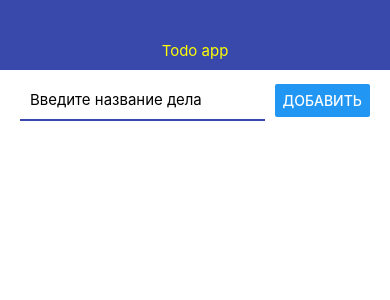
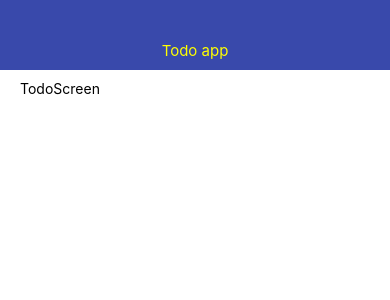
Before and after one commit to jsmyjob/rn-app, a React Native app: screen / in a window 390 px wide. Shown: the top 300 px of the page. Built offline with nearby package versions, Linux system fonts and the light colour scheme.

Commit message:
Screens. Перенос функциональности в MainScreen

```diff
--- a/App.js
+++ b/App.js
@@ -1,10 +1,11 @@
 import React, { useState } from "react";
 import { StyleSheet, Text, View, ScrollView, FlatList } from "react-native";
-import { Navbar } from "./src/Navbar";
-import { AddToDo } from "./src/AddTodo";
-import { Todo } from "./src/Todo";
+import { Navbar } from "./src/components/Navbar";
+import { MainScreen } from "./src/screens/MainScreen";
+import { TodoScreen } from "./src/screens/TodoScreen";
 
 export default function App() {
+  const [todoId, setTodoId] = useState('123');
   const [todos, setTodos] = useState([]); // тип данных "Кортеж"
 
   const removeTodo = (id) => {
@@ -22,18 +23,24 @@ export default function App() {
   };
 
 
+
+
+
+  let content = <MainScreen removeTodo={removeTodo} addTodo={addTodo} todos={todos}/>
+  if(todoId !== null) {
+    content = <TodoScreen />
+  }
+
+
+
+
+
+
   return (
     <View>
       <Navbar title="Todo app" />
       <View style={styles.container}>
-        <AddToDo onSubmit={addTodo} />
-
-        <FlatList
-          data={todos}
-          renderItem={({ item }) => <Todo todo={item} onRemove={removeTodo} />}
-          keyExtractor={(item) => item.id}
-        />
-
+        {content}
       </View>
     </View>
   );
@@ -41,6 +48,7 @@ export default function App() {
 
 const styles = StyleSheet.create({
   container: {
+    height: '100%',
     paddingHorizontal: 20,
     paddingVertical: 10
   }
--- /dev/null
+++ b/src/screens/MainScreen.js
@@ -0,0 +1,22 @@
+import React from "react";
+import { StyleSheet, View, FlatList } from "react-native";
+import { AddToDo } from "../components/AddTodo";
+import { Todo } from "../components/Todo";
+
+export const MainScreen = ({ addTodo, removeTodo, todos }) => {
+  return (
+    <View style={styles.container}>
+      <AddToDo onSubmit={addTodo} />
+
+      <FlatList
+        data={todos}
+        renderItem={({ item }) => <Todo todo={item} onRemove={removeTodo} />}
+        keyExtractor={item => item.id}
+      />
+    </View>
+  );
+};
+
+const styles = StyleSheet.create({
+  container: {}
+});
--- /dev/null
+++ b/src/screens/TodoScreen.js
@@ -0,0 +1,14 @@
+import React from "react";
+import { StyleSheet, View, Text } from "react-native";
+
+export const TodoScreen = props => {
+  return (
+    <View style={styles.container}>
+      <Text>TodoScreen</Text>
+    </View>
+  );
+};
+
+const styles = StyleSheet.create({
+  container: {}
+});
```
Also changed, not shown: src/components/AddTodo.js (renamed from src/AddTodo.js), src/components/Navbar.js (renamed from src/Navbar.js), src/components/Todo.js (renamed from src/Todo.js).
